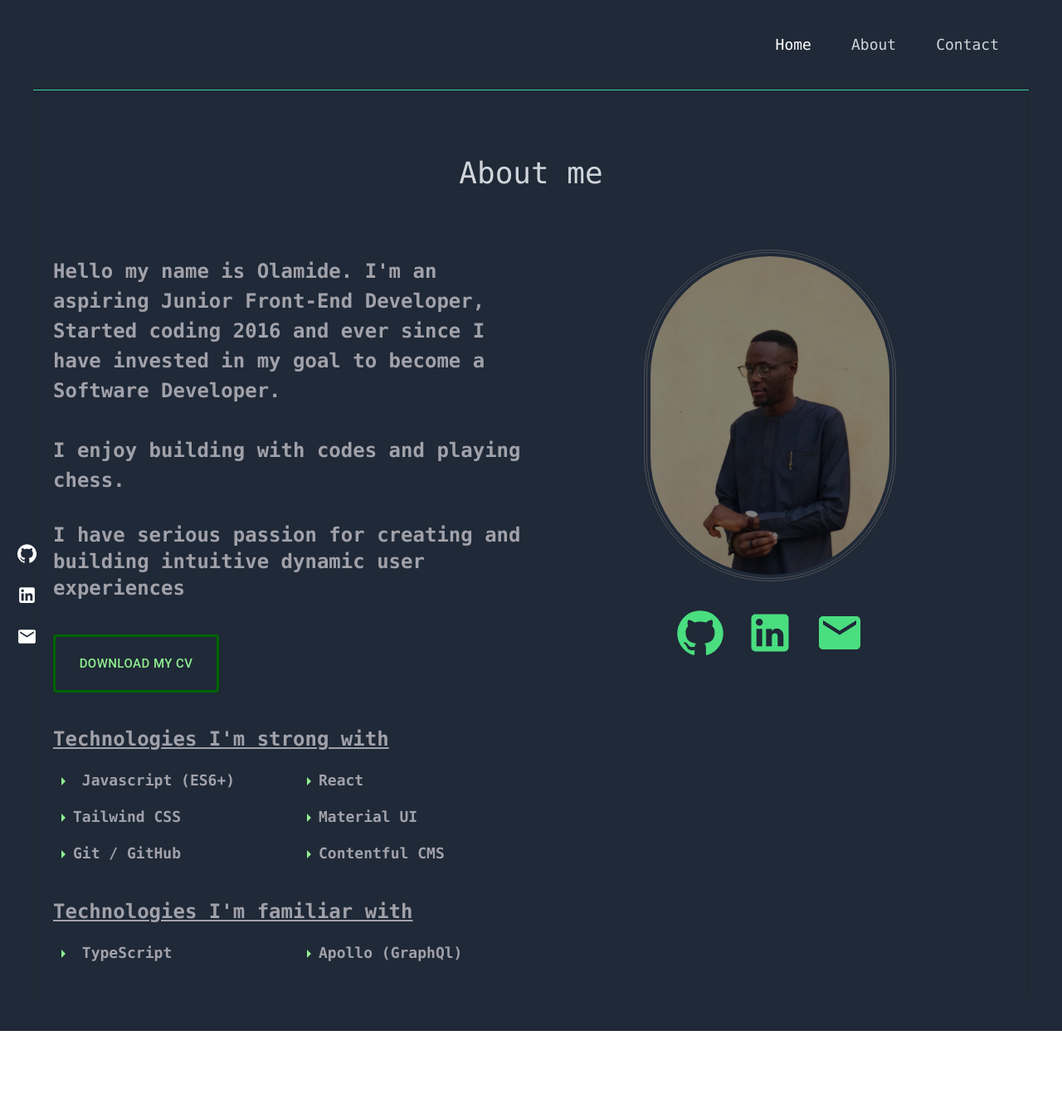
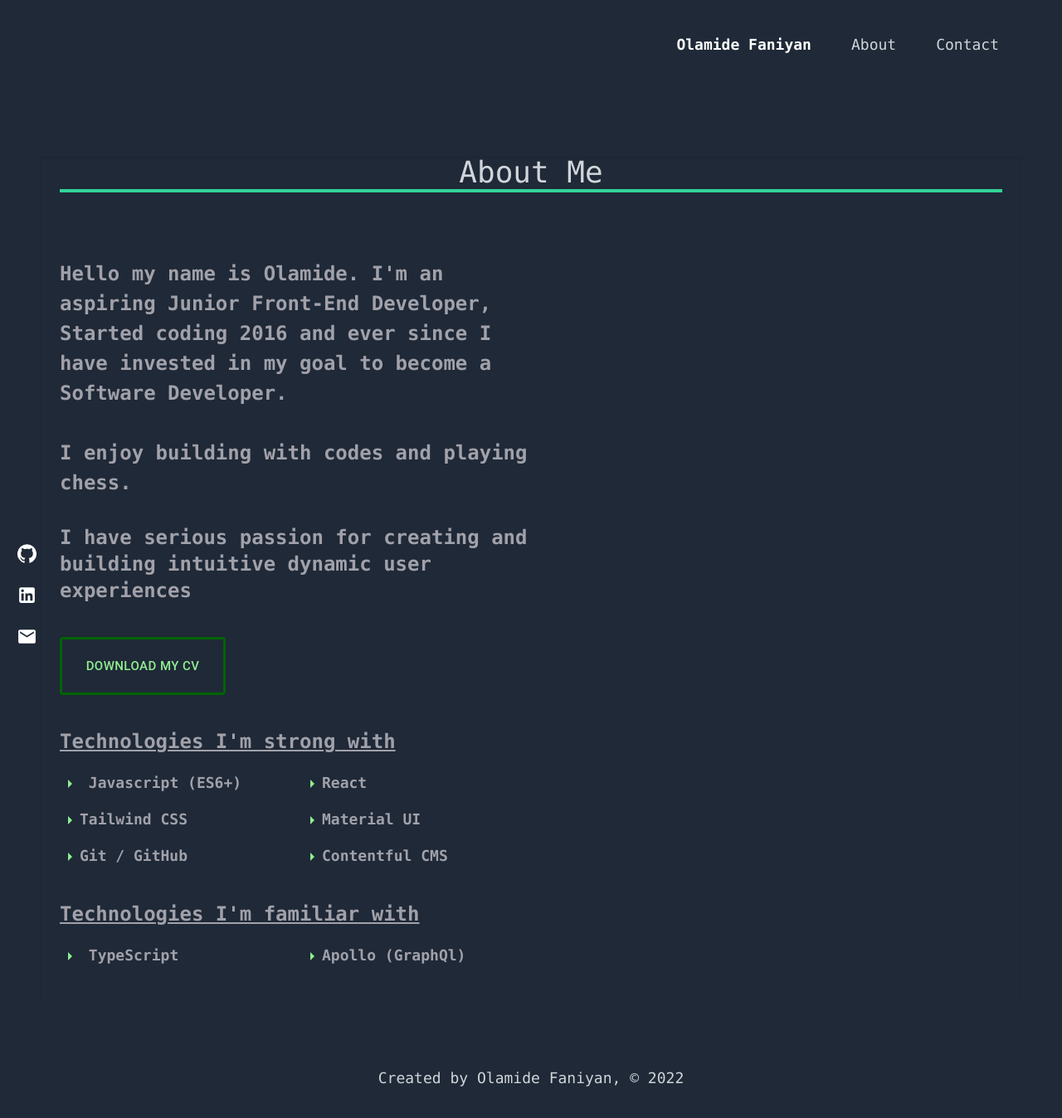
Before and after one commit to Pajimo/olamidefaniyan, a React (Create React App) app: page /about in a window 1280 px wide. Shown: the top 1348 px of the page at 83% size. Before the commit the page ends 1243 px from the top, so only its background shows below. Built offline with nearby package versions, Linux system fonts and the light colour scheme.

Commit message:
minor fixes

```diff
--- a/src/App.js
+++ b/src/App.js
@@ -11,6 +11,7 @@ import LinkedInIcon from "@mui/icons-material/LinkedIn";
 import EmailIcon from "@mui/icons-material/Email";
 import { Route, Routes } from "react-router";
 import ErrorPage from './components/ErrorPage';
+import Footer from './components/Footer'
 
 // ATTENTION!!!!!!!!!!
 
@@ -18,13 +19,15 @@ function App() {
   return (
     <div>
       <div className="bg-gray-800 relative pb-10">
-        <Header />
+        <div className="sm:ml-10 sm:mr-10"><Header />
         <Routes>
           <Route path="/" element={<div><Home /> <Portfolio /></div>} />
           <Route path="/about" element={<About />} />
           <Route path="/contact" element={<Contact />} />
           <Route path="*" element={<ErrorPage />} />
-        </Routes>
+        </Routes></div>
+        <Footer />
+
         <div class="md:fixed md:bottom-0 md:left-0 text-white md:m-5 ">
           <div className=" flex md:flex-col space-y-6 md:visible invisible">
             <a href="https://github.com/Pajimo" _target>
--- a/src/components/About.jsx
+++ b/src/components/About.jsx
@@ -9,10 +9,10 @@ import cv from "../documents/OlamideFaniyan-cv.pdf";
 const About = () => {
   return (
     <div className="ml-2 mr-2">
-      <Container className="font-mono border-t border-emerald-400 shadow-inner">
+      <Container className="font-mono shadow-inner">
         <div>
-          <header className=" text-4xl text-gray-300 text-center mt-20">
-            About me
+          <header className=" text-4xl text-gray-300 text-center mt-20 border-b-4 border-emerald-400">
+            About Me
           </header>
           <div>
             <div className="grid grid-cols-1 md:grid-cols-2 text-zinc-400 font-semibold text-lg md:text-2xl mt-20">
@@ -129,17 +129,7 @@ const About = () => {
                   </div>
                 </div>
               </div>
-              <div>
-                <div className="brightness-50 flex justify-center">
-                  <img
-                    src={profilePicture}
-                    className="h-96 outline-double outline-offset-4 outline-4  rounded-full"
-                  />
-                </div>
-                <div className="text-green-500">
-                  <ProfileLinks />
-                </div>
-              </div>
+
             </div>
           </div>
         </div>
--- a/src/components/ErrorPage.jsx
+++ b/src/components/ErrorPage.jsx
@@ -1,5 +1,7 @@
 const ErrorPage = () =>{
-    return (<div></div>)
+    return (<div>
+        <h2>Error page</h2>
+    </div>)
 }
 
 export default ErrorPage
--- /dev/null
+++ b/src/components/Footer.jsx
@@ -0,0 +1,11 @@
+import Container from "@mui/material/Container";
+
+const Footer = () => {
+    return <div>
+    <Container className="text-center font-mono ml-2 mr-2 text-gray-300">
+
+        <p className="text-lg mt-20">Created by Olamide Faniyan, © 2022</p>
+  </Container></div>
+}
+
+export default Footer
--- a/src/components/Header.jsx
+++ b/src/components/Header.jsx
@@ -15,9 +15,9 @@ const Header = () => {
                 <div className="ml-10 space-x-6">
                   <Link
                     to="/"
-                    className=" hover:bg-gray-700 text-white px-3 py-2 rounded-md text-lg font-medium hover:border-b-2 border-green-500"
+                    className=" hover:bg-gray-700 text-white px-3 py-2 rounded-md text-lg font-bold hover:border-b-2 border-green-500"
                   >
-                    Home
+                    Olamide Faniyan
                   </Link>
 
                   <Link
@@ -100,7 +100,7 @@ const Header = () => {
                   to="/"
                   className="hover:bg-gray-700 text-white block px-3 py-2 rounded-md text-lg font-medium hover:border-b-2 border-green-500"
                 >
-                  Home
+                  Olamide Faniyan
                 </Link>
 
                 <Link
--- a/src/components/Home.jsx
+++ b/src/components/Home.jsx
@@ -15,11 +15,11 @@ const Home = () => {
             <div className="md:text-5xl text-4xl pt-2 font-bold text-zinc-500">
               I build <i>inviolable</i> websites{" "}
             </div>
-            <div className="md:text-2xl text-lg pt-5">
+            <div className="md:text-2xl text-lg pt-5 mt-20">
               I'm a Front End Developer{" "}
             </div>
           </div>
-          <div className="mt-20">
+          <div className="mt-5">
             <Button
               size="large"
               variant="outlined"
--- a/src/components/portfoilio.jsx
+++ b/src/components/portfoilio.jsx
@@ -8,8 +8,8 @@ import GitHubIcon from "@mui/icons-material/GitHub";
 const Portfolio = () => {
   const [item, setItem] = useState(data);
   return (
-    <Container className="mt-20 font-mono border-t border-emerald-400">
-      <header className=" text-4xl text-gray-300 text-center mt-20 mb-20">
+    <Container className="mt-20 font-mono">
+      <header className=" text-5xl text-gray-300 text-center mt-20 mb-20 font-bold">
         Portfolio
       </header>
       <div>
```
